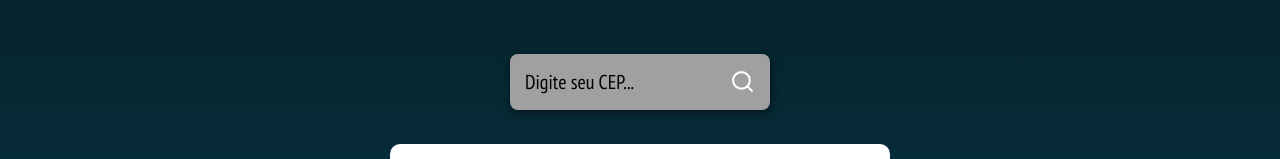
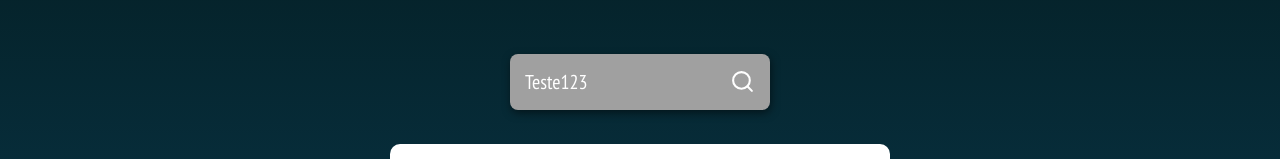
Before and after one commit to Emanuelsyngles/Buscador-CEP, a React (Create React App) app in the folder buscador/: page / in a window 1280 px wide. Shown: the part 272-431 px from the top of the page. Built offline with nearby package versions, Linux system fonts and the light colour scheme; a web font is replaced by a local one.

Commit message:
adicionando useState

```diff
--- a/buscador/src/App.js
+++ b/buscador/src/App.js
@@ -1,12 +1,16 @@
+import { useState } from 'react'
 import { FiSearch } from 'react-icons/fi'
 import './style.css';
 
 function App() {
+
+  const [input, setinput] = useState('Teste123')
+
   return (
     <div className="container">
       <h1 className="title">Buscador CEP</h1>
       <div className="containerInput">
-        <input type="text" placeholder="Digite seu CEP..."/>
+        <input type="text" placeholder="Digite seu CEP..." value={input}/>
 
         <button className="buttonsearch">
           <FiSearch size={25} color="#fff"/>
```
